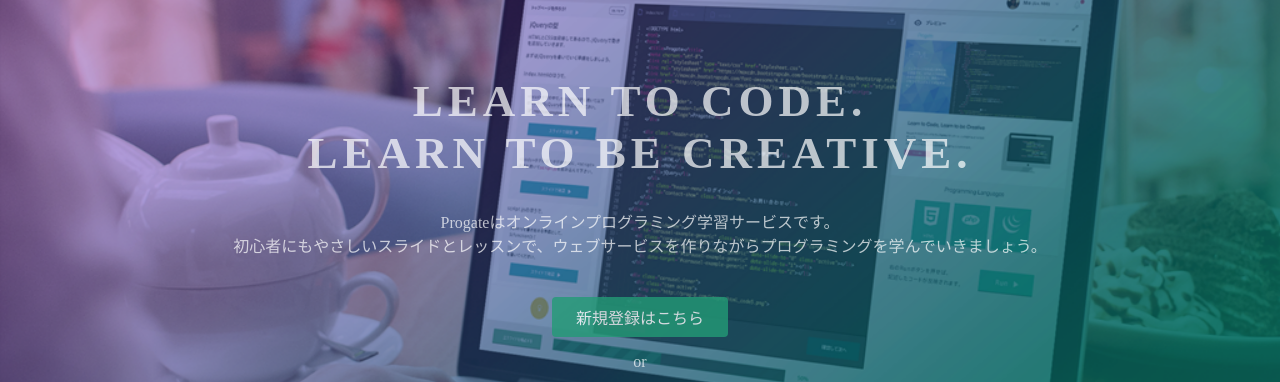
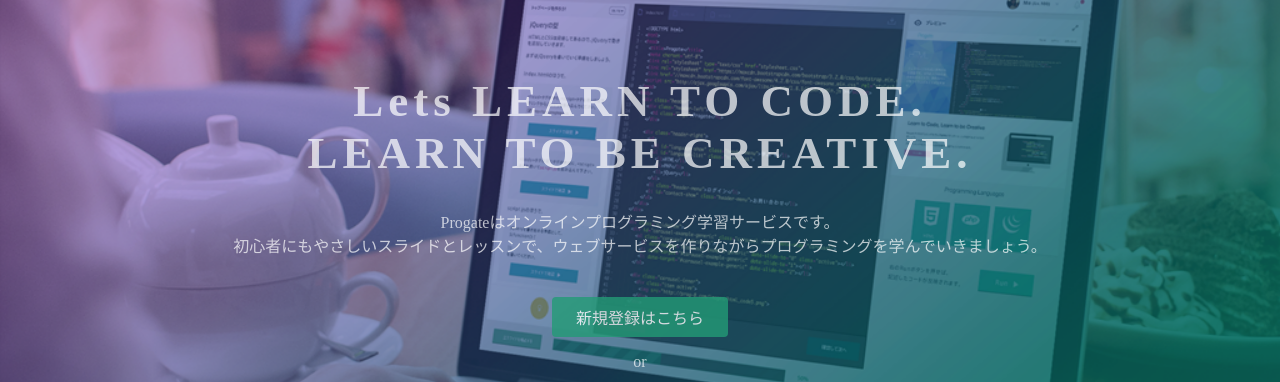
Before and after one commit to kk-design/kk-design.github.io, a plain HTML site: page index.html in a window 1280 px wide. Shown: the part 135-517 px from the top of the page. Drawn offline with Linux system fonts and the light colour scheme.

Commit message:
Update index.html

```diff
--- a/index.html
+++ b/index.html
@@ -23,7 +23,7 @@
   </header>
   <div class="top-wrapper">
     <div class="container">
-      <h1>LEARN TO CODE.<br>LEARN TO BE CREATIVE.</h1>
+      <h1>Lets LEARN TO CODE.<br>LEARN TO BE CREATIVE.</h1>
       <p>Progateはオンラインプログラミング学習サービスです。<br>初心者にもやさしいスライドとレッスンで、ウェブサービスを作りながらプログラミングを学んでいきましょう。</p>
       <div class="btn-wrapper">
         <a href="#" class="btn signup">新規登録はこちら</a>
```
